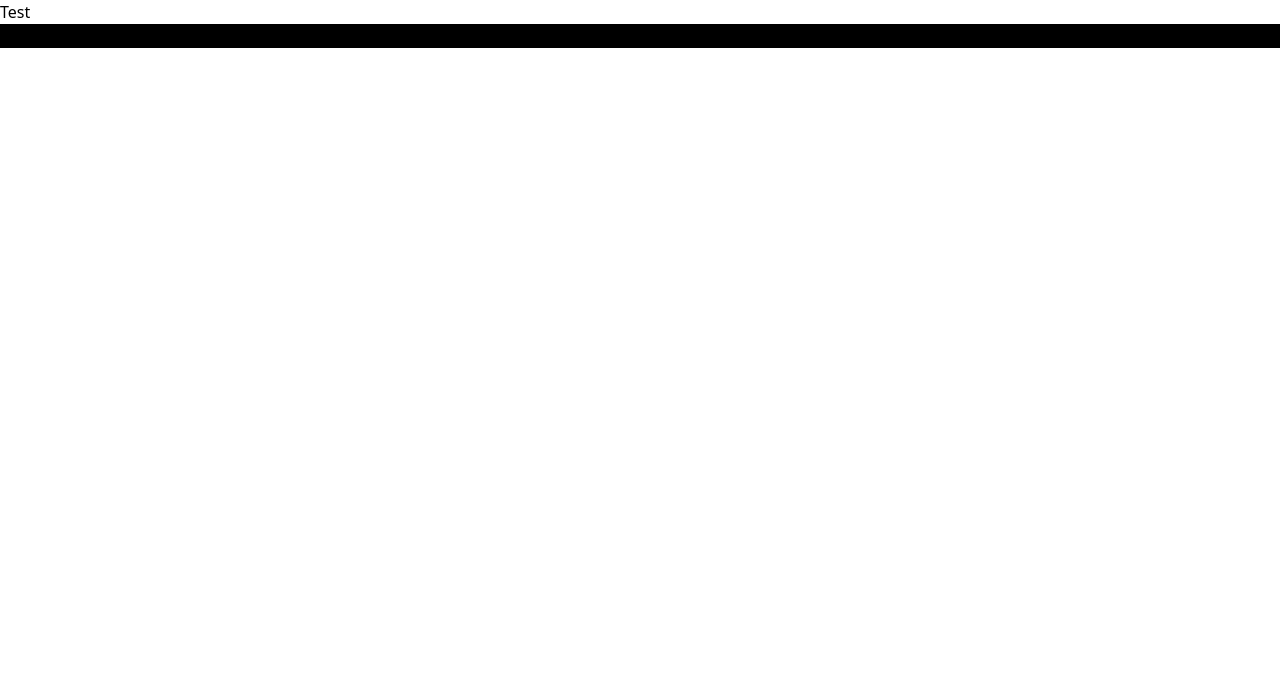
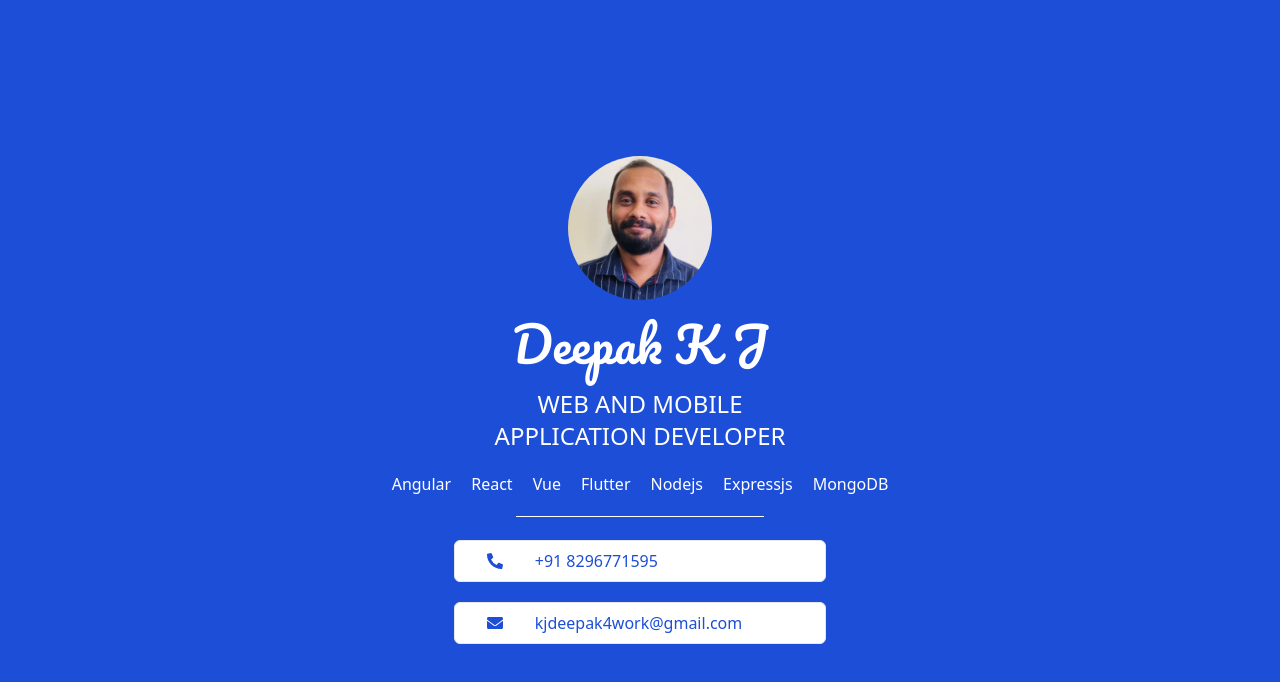
Before and after one commit to kjdeepak/resume, an Angular app: page / in a window 1280 px wide. Shown: the top 682 px of the page. Built offline with nearby package versions, Linux system fonts and the light colour scheme.

Commit message:
Add pacifico font family, Implement Landing Page

```diff
--- a/package.json
+++ b/package.json
@@ -19,6 +19,11 @@
     "@angular/platform-browser": "~11.1.2",
     "@angular/platform-browser-dynamic": "~11.1.2",
     "@angular/router": "~11.1.2",
+    "@fortawesome/angular-fontawesome": "^0.8.2",
+    "@fortawesome/fontawesome-svg-core": "^1.2.34",
+    "@fortawesome/free-brands-svg-icons": "^5.15.2",
+    "@fortawesome/free-regular-svg-icons": "^5.15.2",
+    "@fortawesome/free-solid-svg-icons": "^5.15.2",
     "autoprefixer": "^10.2.4",
     "postcss": "^8.2.5",
     "rxjs": "~6.6.0",
--- a/src/app/app.component.html
+++ b/src/app/app.component.html
@@ -1,2 +1,22 @@
-<button class="bg-btn">Test</button>
-<h1 class="bg-black">hdjsafh</h1>
+<div class="h-screen bg-blue-700 text-white flex justify-center items-center">
+  <div class="flex flex-col items-center text-center space-y-5">
+    <img src="assets/profile_pic_blue.png" class="rounded-full h-36 w-36">
+    <h2 class="text-5xl font-pacifico">{{'Deepak K J'}}</h2>
+    <div>
+      <p class="text-2xl ">WEB AND MOBILE</p>
+      <p class="text-2xl ">APPLICATION DEVELOPER</p>
+    </div>
+      <ul class="flex justify-center flex-wrap space-x-5">
+        <li *ngFor="let option of techList">{{option}}</li>
+      </ul>
+      <div class="border-t border-white h-1 w-1/2"></div>
+      <div class="flex flex-wrap space-x-4 sm:space-x-8 w-3/4 border rounded-md bg-white text-blue-700 px-4 sm:px-8 py-2">
+        <fa-icon [icon]="faPhoneAlt"></fa-icon>
+        <p class="text-right">+91 8296771595</p>
+      </div>
+      <div class="flex flex-wrap space-x-4 sm:space-x-8 w-3/4 border rounded-md bg-white text-blue-700 px-4 sm:px-8 py-2">
+        <fa-icon [icon]="faEnvelope"></fa-icon>
+        <p>kjdeepak4work@gmail.com</p>
+      </div>
+  </div>
+</div>
--- a/src/app/app.component.ts
+++ b/src/app/app.component.ts
@@ -1,4 +1,5 @@
 import { Component } from '@angular/core';
+import { faPhoneAlt, faEnvelope } from '@fortawesome/free-solid-svg-icons';
 
 @Component({
   selector: 'app-root',
@@ -7,4 +8,7 @@ import { Component } from '@angular/core';
 })
 export class AppComponent {
   title = 'portfolio';
+  techList = ['Angular', 'React', 'Vue', 'Flutter', 'Nodejs', 'Expressjs', 'MongoDB'];
+  faPhoneAlt = faPhoneAlt;
+  faEnvelope = faEnvelope;
 }
--- a/src/app/app.module.ts
+++ b/src/app/app.module.ts
@@ -3,6 +3,7 @@ import { BrowserModule } from '@angular/platform-browser';
 
 import { AppRoutingModule } from './app-routing.module';
 import { AppComponent } from './app.component';
+import { FontAwesomeModule } from '@fortawesome/angular-fontawesome';
 
 @NgModule({
   declarations: [
@@ -10,7 +11,8 @@ import { AppComponent } from './app.component';
   ],
   imports: [
     BrowserModule,
-    AppRoutingModule
+    AppRoutingModule,
+    FontAwesomeModule
   ],
   providers: [],
   bootstrap: [AppComponent]
--- a/src/styles.scss
+++ b/src/styles.scss
@@ -1,4 +1,5 @@
 /* You can add global styles to this file, and also import other style files */
+@import url("https://fonts.googleapis.com/css2?family=Pacifico&display=swap");
 @tailwind base;
 @tailwind components;
 @tailwind utilities;
--- a/tailwind.config.js
+++ b/tailwind.config.js
@@ -2,7 +2,11 @@ module.exports = {
   purge: [],
   darkMode: false, // or 'media' or 'class'
   theme: {
-    extend: {},
+    extend: {
+      fontFamily:{
+        'pacifico': ['Pacifico', 'cursive'],
+      }
+    },
   },
   variants: {
     extend: {},
```
Also changed, not shown: src/assets/profile_pic_blue.png (added), 1 other file (tests, documents, lock files or other folders).
